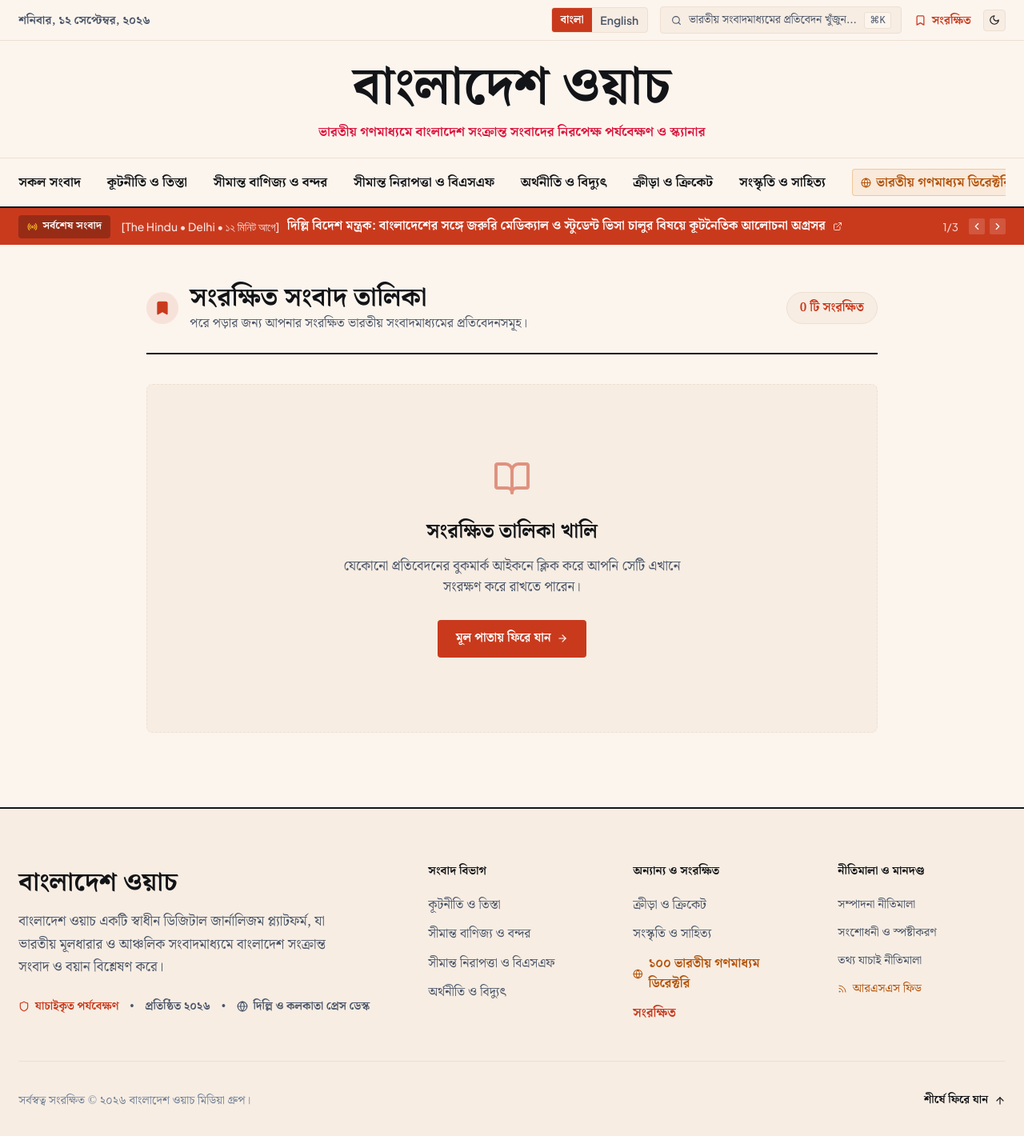
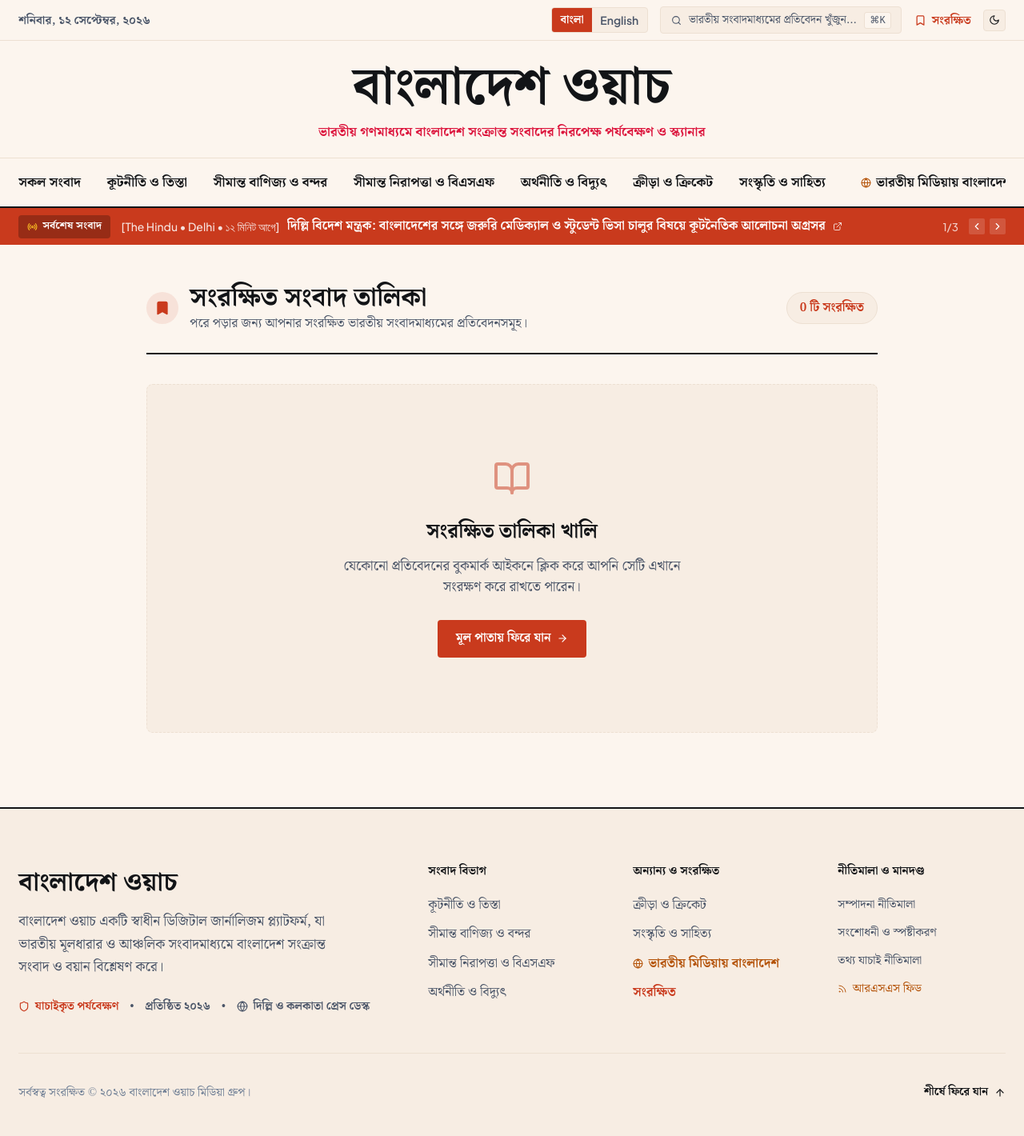
Before and after one commit to metakave/bangladesh-news-india, a Next.js app: page /saved in a window 1280 px wide. Shown: the top 1420 px of the page at 80% size. Built offline with nearby package versions, Linux system fonts and the light colour scheme.

Commit message:
feat: update menu navigation item label to 'ভারতীয় মিডিয়ায় বাংলাদেশ' / 'Bangladesh in Indian Media'

```diff
--- a/src/components/Footer.tsx
+++ b/src/components/Footer.tsx
@@ -144,7 +144,7 @@
                   style={{ color: 'var(--brand-gold)', fontWeight: 700, display: 'inline-flex', alignItems: 'center', gap: '0.35rem' }}
                 >
                   <Globe size={13} />
-                  {lang === 'bn' ? '১০০ ভারতীয় গণমাধ্যম ডিরেক্টরি' : 'Indian Media Directory (100)'}
+                  {t.mediaDirectory.navTitle}
                 </Link>
               </li>
               <li>
--- a/src/components/Header.tsx
+++ b/src/components/Header.tsx
@@ -279,7 +279,7 @@
               style={{
                 fontWeight: pathname === '/bangladesh-indian-news-media' ? 800 : 600,
                 fontSize: lang === 'bn' ? '0.88rem' : '0.84rem',
-                color: pathname === '/bangladesh-indian-news-media' ? 'var(--brand-primary)' : 'var(--brand-gold)',
+                color: pathname === '/bangladesh-indian-news-media' ? 'var(--brand-primary)' : 'var(--text-primary)',
                 textTransform: lang === 'bn' ? 'none' : 'uppercase',
                 letterSpacing: lang === 'bn' ? '0' : '0.05em',
                 whiteSpace: 'nowrap',
@@ -288,13 +288,13 @@
                 gap: '0.35rem',
                 padding: '0.15rem 0.55rem',
                 borderRadius: 'var(--radius-sm)',
-                backgroundColor: pathname === '/bangladesh-indian-news-media' ? 'rgba(217, 119, 6, 0.15)' : 'rgba(217, 119, 6, 0.08)',
-                border: '1px solid rgba(217, 119, 6, 0.3)',
+                backgroundColor: pathname === '/bangladesh-indian-news-media' ? 'rgba(217, 119, 6, 0.15)' : 'transparent',
+                border: pathname === '/bangladesh-indian-news-media' ? '1px solid rgba(217, 119, 6, 0.3)' : '1px solid transparent',
                 transition: 'all 0.15s ease'
               }}
             >
-              <Globe size={13} />
-              {lang === 'bn' ? 'ভারতীয় গণমাধ্যম ডিরেক্টরি' : 'Indian Media (100)'}
+              <Globe size={13} style={{ color: 'var(--brand-gold)' }} />
+              {t.mediaDirectory.navTitle}
             </Link>
           </div>
         </div>
@@ -352,7 +352,7 @@
                 style={{ fontWeight: 700, fontSize: '0.95rem', color: 'var(--brand-gold)', display: 'inline-flex', alignItems: 'center', gap: '0.4rem' }}
               >
                 <Globe size={15} />
-                {lang === 'bn' ? 'ভারতীয় গণমাধ্যম ডিরেক্টরি (১০০)' : 'Indian Media Directory (100)'}
+                {t.mediaDirectory.navTitle}
               </Link>
               <Link href="/saved" onClick={() => setMobileMenuOpen(false)} className="font-bengali" style={{ fontWeight: 600, fontSize: '0.95rem', color: 'var(--brand-primary)' }}>
                 {t.saved} ({bookmarks.length})
--- a/src/data/translations.ts
+++ b/src/data/translations.ts
@@ -43,7 +43,7 @@
     noReportsFound: 'এই ফিল্টারে কোনো প্রতিবেদন পাওয়া যায়নি।',
     viewAllScanned: 'সকল প্রতিবেদন দেখুন',
     mediaDirectory: {
-      navTitle: 'ভারতীয় গণমাধ্যমে বাংলাদেশ (১০০ মিডিয়া)',
+      navTitle: 'ভারতীয় মিডিয়ায় বাংলাদেশ',
       pageTitle: 'বাংলাদেশ ইন ইন্ডিয়ান নিউজ মিডিয়া',
       pageTagline: 'ভারতের শীর্ষ ১০০টি জাতীয় ও আঞ্চলিক সংবাদমাধ্যমের বাংলাদেশ ডেস্ক, ক্যাটাগরি ও সংবাদ আর্কাইভ ডিরেক্টরি',
       badge: '১০০টি শীর্ষ ভারতীয় সংবাদমাধ্যম',
```
